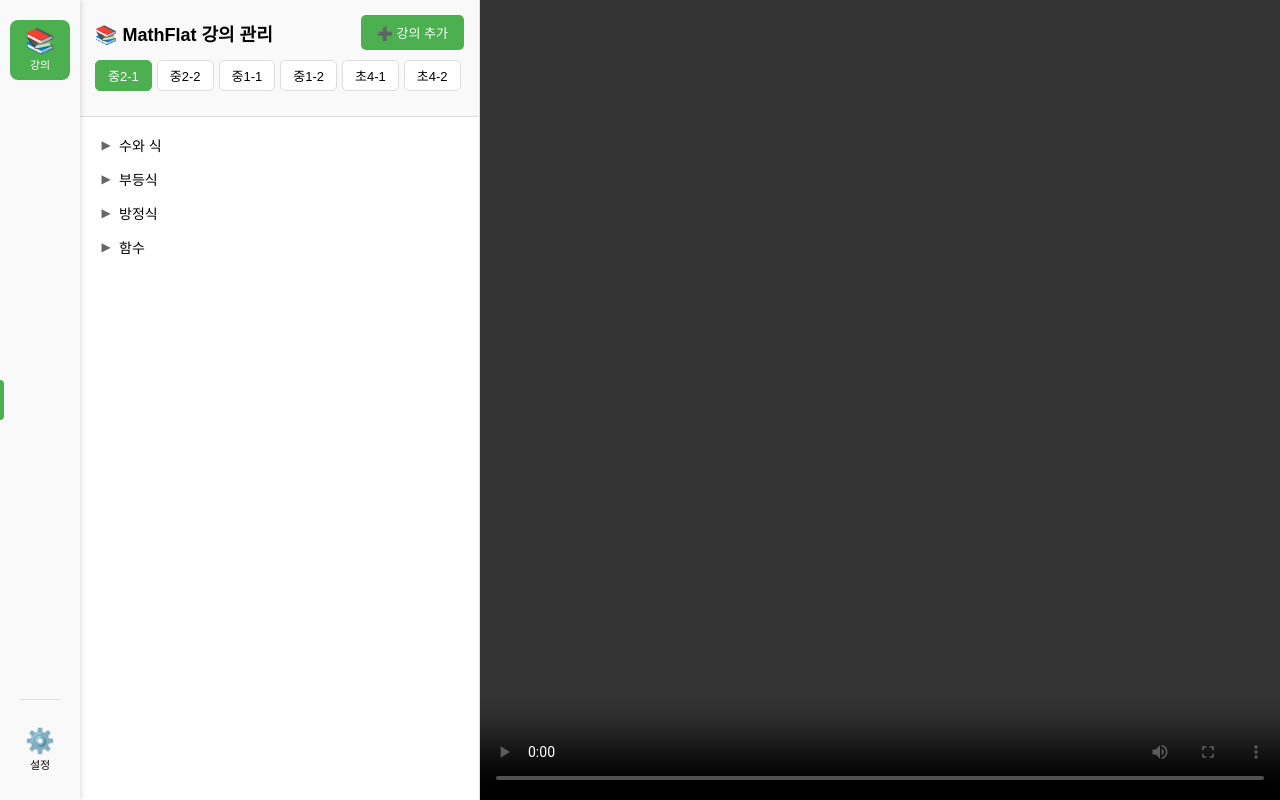
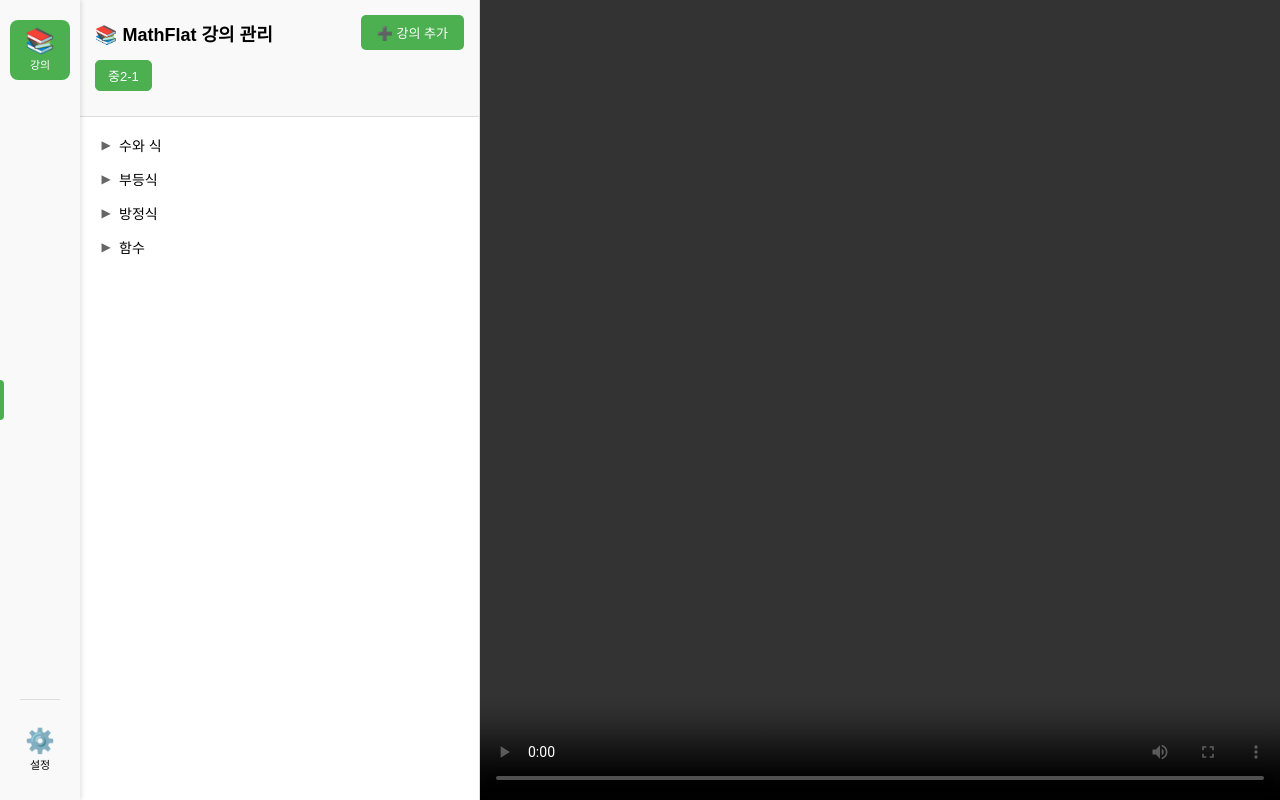
Before and after one commit to wjsrldyd-tech/mathflat-lecture-playlist, a plain HTML site: page index.html in a window 1280 px wide. Both pictures are taken after a click on the button "중2-1". Drawn offline with nearby package versions, Linux system fonts and the light colour scheme.

Commit message:
하드코딩된 학년-학기 목록을 동적으로 생성하도록 변경 (localStorage 기반 자동 감지)

```diff
--- a/index.html
+++ b/index.html
@@ -462,13 +462,8 @@ video {
         <h2>📚 MathFlat 강의 관리</h2>
         <button class="add-btn" id="addBtn">➕ 강의 추가</button>
       </div>
-      <div class="grade-selector">
-        <button class="grade-btn active" data-grade="중2-1">중2-1</button>
-        <button class="grade-btn" data-grade="중2-2">중2-2</button>
-        <button class="grade-btn" data-grade="중1-1">중1-1</button>
-        <button class="grade-btn" data-grade="중1-2">중1-2</button>
-        <button class="grade-btn" data-grade="초4-1">초4-1</button>
-        <button class="grade-btn" data-grade="초4-2">초4-2</button>
+      <div class="grade-selector" id="gradeSelector">
+        <!-- 학년-학기 버튼이 동적으로 생성됨 -->
       </div>
     </div>
     <div class="tree-container" id="treeContainer">
@@ -506,9 +501,72 @@ video {
 <script src="https://cdn.jsdelivr.net/npm/hls.js@latest"></script>
 <script>
 // 현재 선택된 학년-학기
-let currentGrade = '중2-1';
+let currentGrade = null;
 let curriculumData = null;
 let lecturesData = {};
+let availableGrades = []; // 사용 가능한 학년-학기 목록
+
+// 사용 가능한 학년-학기 목록 가져오기
+function getAvailableGrades() {
+  const grades = new Set();
+
+  // localStorage에서 모든 mathflat_* 키 찾기
+  for (let i = 0; i < localStorage.length; i++) {
+    const key = localStorage.key(i);
+    if (key && key.startsWith('mathflat_')) {
+      const grade = key.replace('mathflat_', '');
+      grades.add(grade);
+    }
+  }
+
+  // data 폴더의 JSON 파일 목록도 확인 (비동기로 처리)
+  // 실제로는 서버에서 파일 목록을 제공해야 하지만, 여기서는 localStorage 기반으로만 처리
+
+  return Array.from(grades).sort();
+}
+
+// 학년-학기 버튼 렌더링
+function renderGradeButtons() {
+  const selector = document.getElementById('gradeSelector');
+  selector.innerHTML = '';
+
+  availableGrades = getAvailableGrades();
+
+  if (availableGrades.length === 0) {
+    // 기본값으로 중2-1 추가 (새로 시작하는 경우)
+    availableGrades = ['중2-1'];
+  }
+
+  availableGrades.forEach(grade => {
+    const btn = document.createElement('button');
+    btn.className = 'grade-btn';
+    btn.dataset.grade = grade;
+    btn.textContent = grade;
+    btn.addEventListener('click', () => {
+      document.querySelectorAll('.grade-btn').forEach(b => b.classList.remove('active'));
+      btn.classList.add('active');
+      currentGrade = grade;
+      loadGradeData(grade);
+    });
+    selector.appendChild(btn);
+  });
+
+  // 첫 번째 버튼을 활성화하고 로드
+  if (availableGrades.length > 0 && !currentGrade) {
+    currentGrade = availableGrades[0];
+    const firstBtn = selector.querySelector('.grade-btn');
+    if (firstBtn) {
+      firstBtn.classList.add('active');
+      loadGradeData(currentGrade);
+    }
+  } else if (currentGrade) {
+    // 현재 선택된 학년-학기가 있으면 활성화
+    const activeBtn = selector.querySelector(`[data-grade="${currentGrade}"]`);
+    if (activeBtn) {
+      activeBtn.classList.add('active');
+    }
+  }
+}
 
 // 학년-학기별 데이터 로드
 async function loadGradeData(grade) {
@@ -534,6 +592,14 @@ async function loadGradeData(grade) {
 
     // localStorage에 저장
     localStorage.setItem(`mathflat_${grade}`, JSON.stringify(data));
+
+    // 학년-학기 목록 업데이트 (새로 추가된 경우)
+    if (!availableGrades.includes(grade)) {
+      availableGrades.push(grade);
+      availableGrades.sort();
+      renderGradeButtons();
+    }
+
     renderTree();
   } catch (error) {
     console.error('데이터 로드 실패:', error);
@@ -816,6 +882,13 @@ function saveData() {
     curriculum: curriculumData,
     lectures: lecturesData
   }));
+
+  // 학년-학기 목록 업데이트
+  if (currentGrade && !availableGrades.includes(currentGrade)) {
+    availableGrades.push(currentGrade);
+    availableGrades.sort();
+    renderGradeButtons();
+  }
 }
 
 // 비디오 재생
@@ -836,15 +909,7 @@ function playVideo(videoSrc) {
   }
 }
 
-// 학년 선택
-document.querySelectorAll('.grade-btn').forEach(btn => {
-  btn.addEventListener('click', () => {
-    document.querySelectorAll('.grade-btn').forEach(b => b.classList.remove('active'));
-    btn.classList.add('active');
-    currentGrade = btn.dataset.grade;
-    loadGradeData(currentGrade);
-  });
-});
+// 학년 선택은 renderGradeButtons에서 이벤트 리스너로 처리됨
 
 // 모달 관리
 const addBtn = document.getElementById('addBtn');
@@ -1006,7 +1071,7 @@ document.getElementById('curriculumResetBtn').addEventListener('click', () => {
 });
 
 // 초기화
-loadGradeData(currentGrade);
+renderGradeButtons();
 </script>
 
 </body>
```
